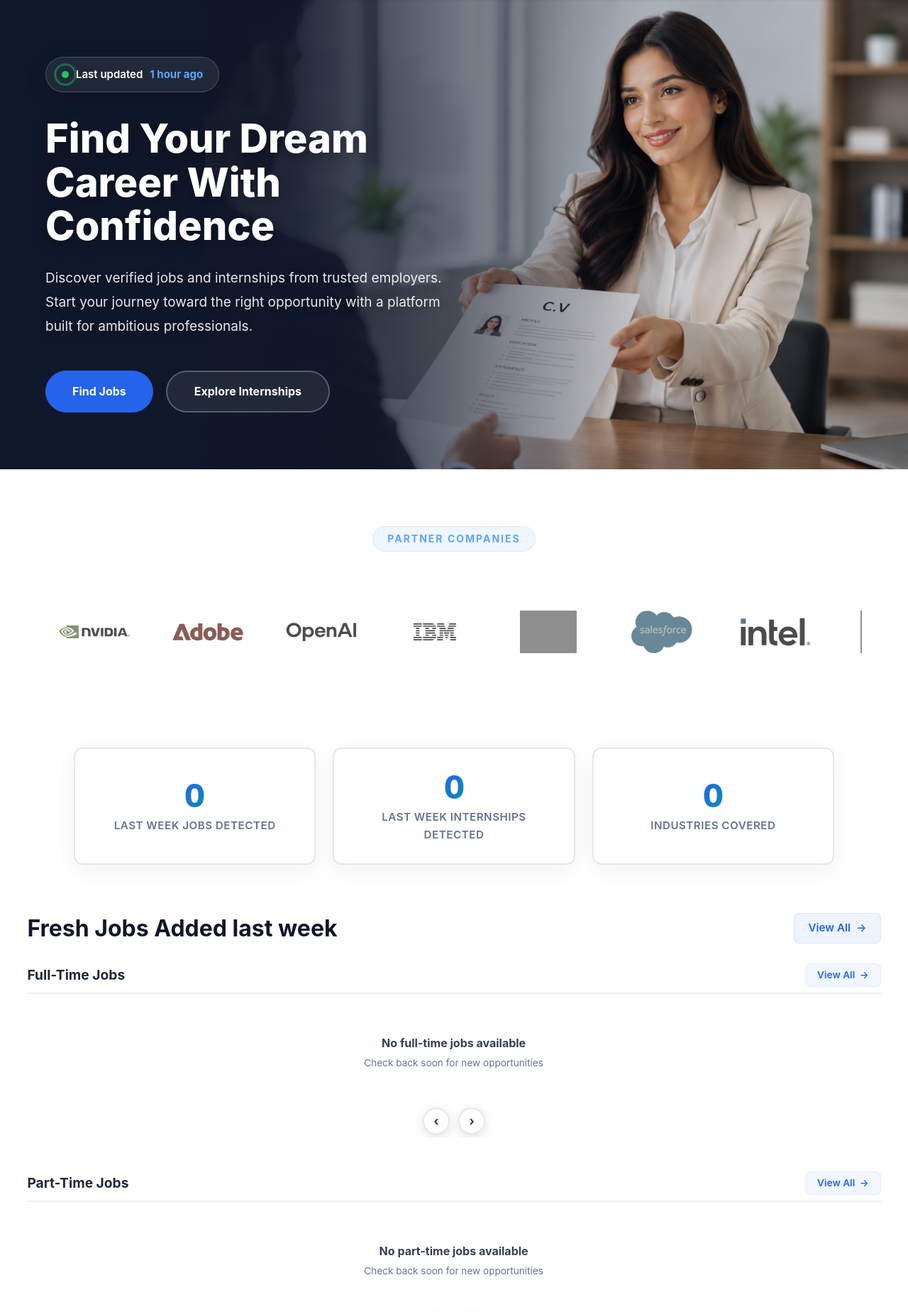
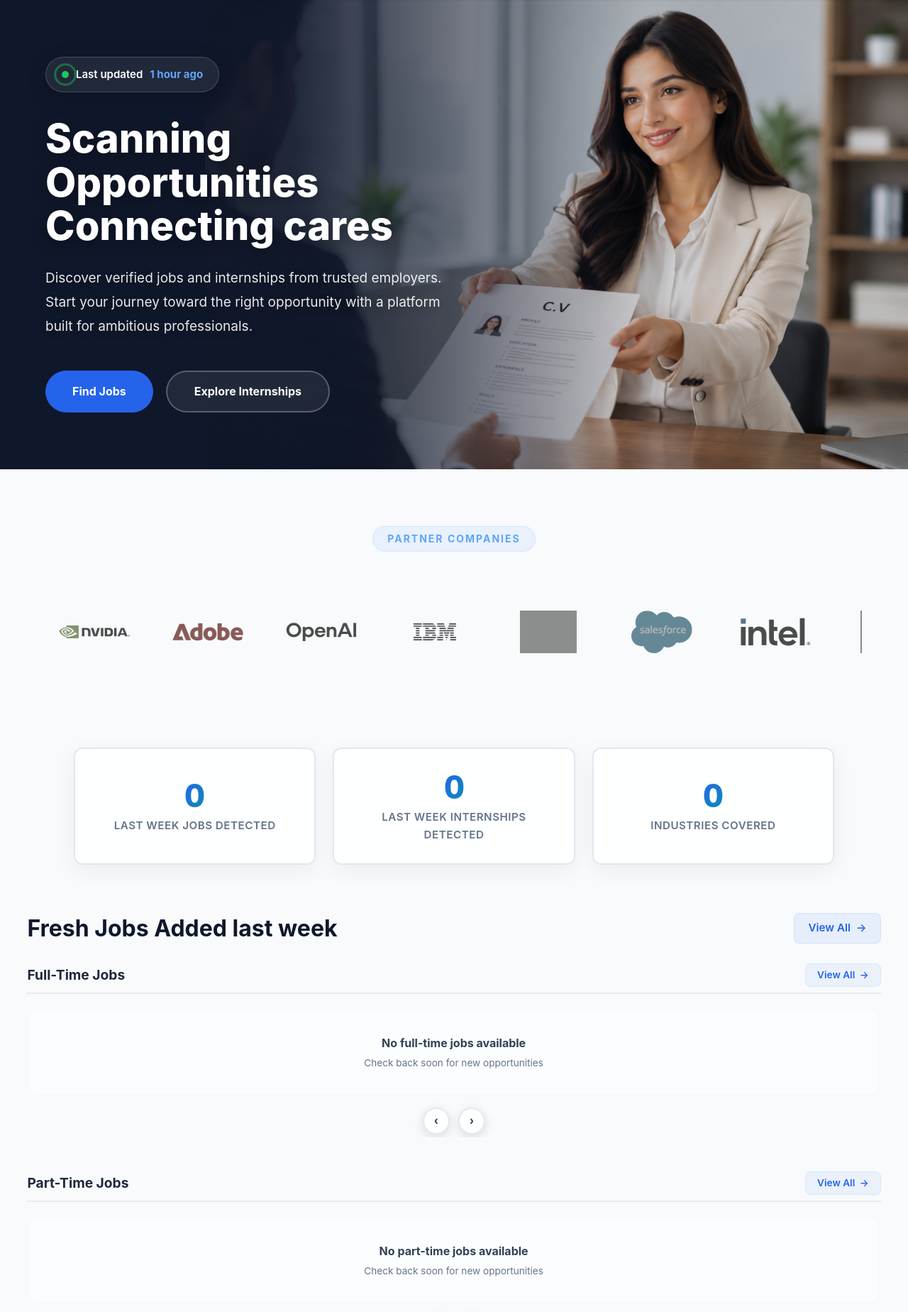
Before and after one commit to danishumer9988/Rf-site-2, a Django app: page / in a window 1280 px wide. Shown: the part 72-1920 px from the top of the page at 71% size. Run offline with Django 5.2, Linux system fonts and the light colour scheme; data that the repository does not hold is empty; grey boxes are pictures that could not be loaded.

Commit message:
Update project

```diff
--- a/templates/components/hero1.html
+++ b/templates/components/hero1.html
@@ -8,19 +8,6 @@
     <title>Hero Section</title>
 
     <style>
-        /* ==========================
-           RESET
-        ========================== */
-        * {
-            margin: 0;
-            padding: 0;
-            box-sizing: border-box;
-            font-family: 'Inter', sans-serif;
-        }
-
-        body {
-            background: #ffffff;
-        }
 
         /* ==========================
            HERO SECTION – AUTO HEIGHT
@@ -399,7 +386,7 @@
         </div>
 
         <div class="hero-content">
-            <h1>Find Your Dream Career With Confidence</h1>
+            <h1>Scanning Opportunities Connecting cares</h1>
             <p>
                 Discover verified jobs and internships from trusted employers. Start your journey toward the right opportunity with a platform built for ambitious professionals.
             </p>
```
